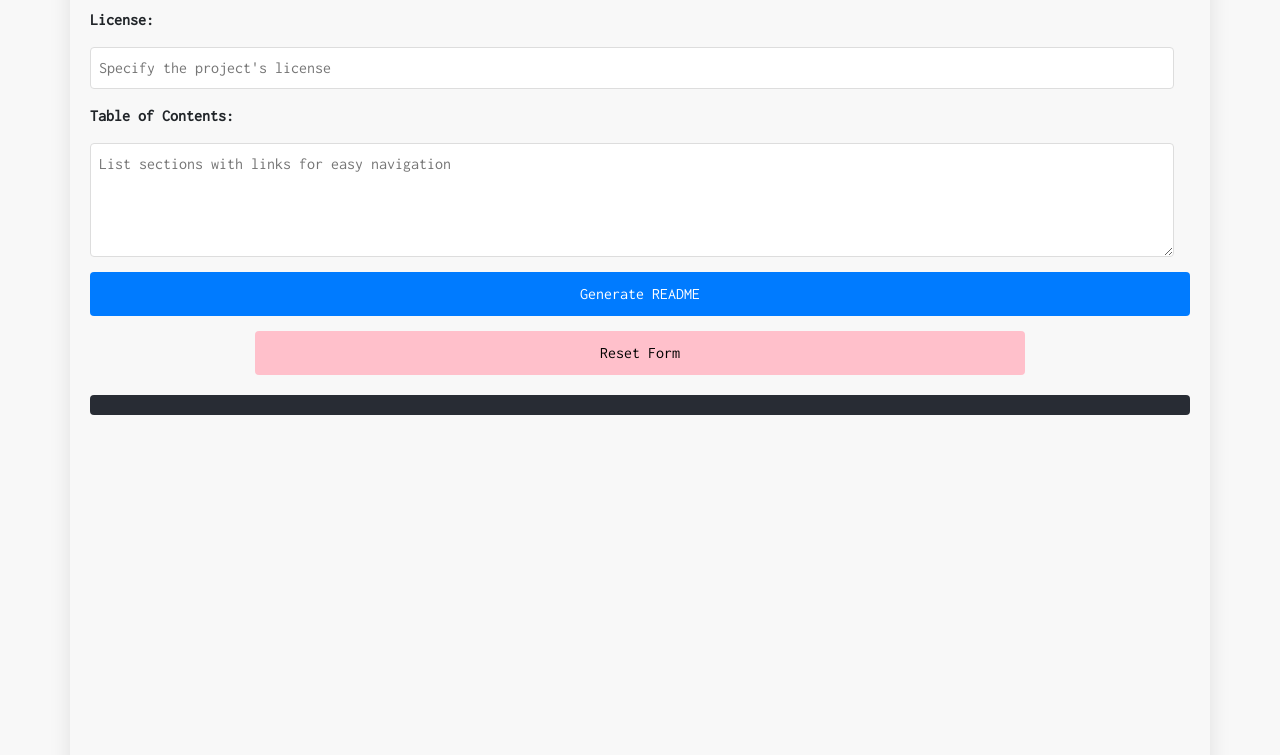
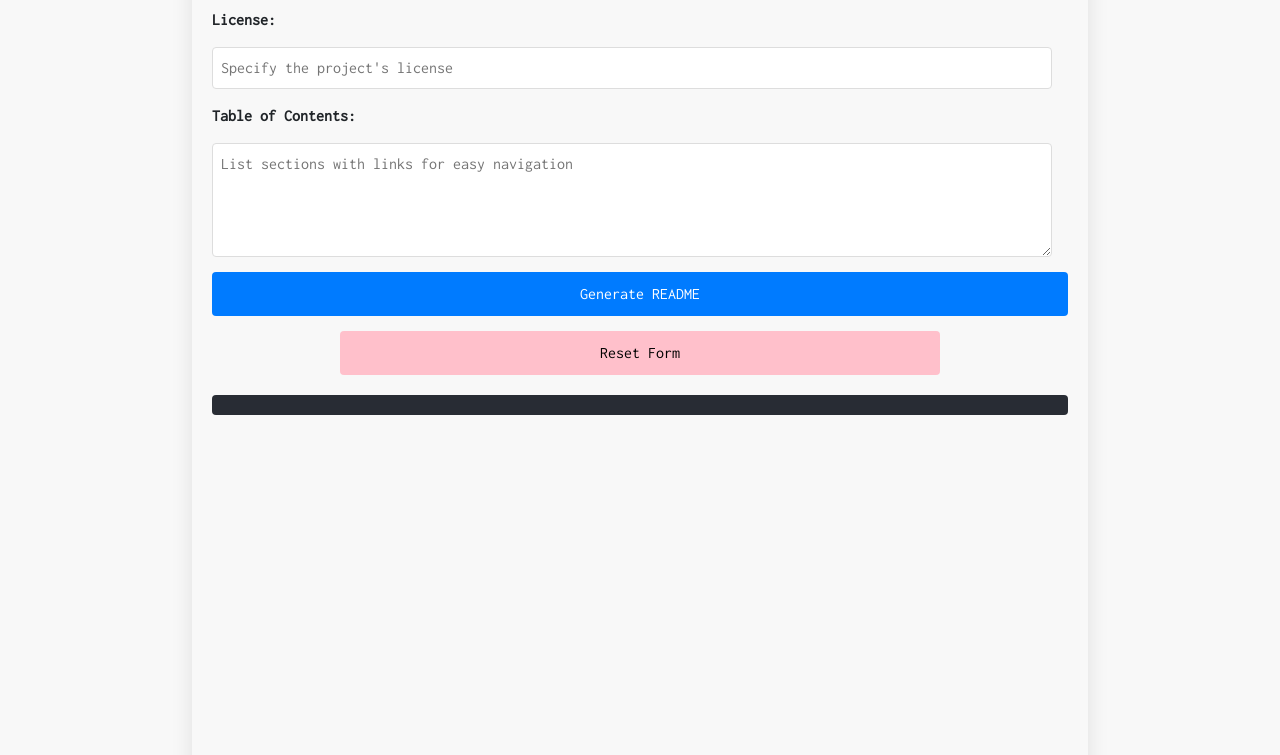
Before and after one commit to iamovi/yourREADME, a plain HTML site: page index.html in a window 1280 px wide. Shown: the part 1349-2104 px from the top of the page. Drawn offline with nearby package versions, Linux system fonts and the light colour scheme.

Commit message:
Update styles.css

```diff
--- a/styles.css
+++ b/styles.css
@@ -16,7 +16,11 @@ body {
   box-shadow: 0 0 20px rgba(0, 0, 0, 0.1);
   width: 90%;
 }
-
+@media only screen and (min-width: 600px) {
+  .container {
+    width: 70%;
+  }
+}
 form {
   display: flex;
   flex-direction: column;
```
